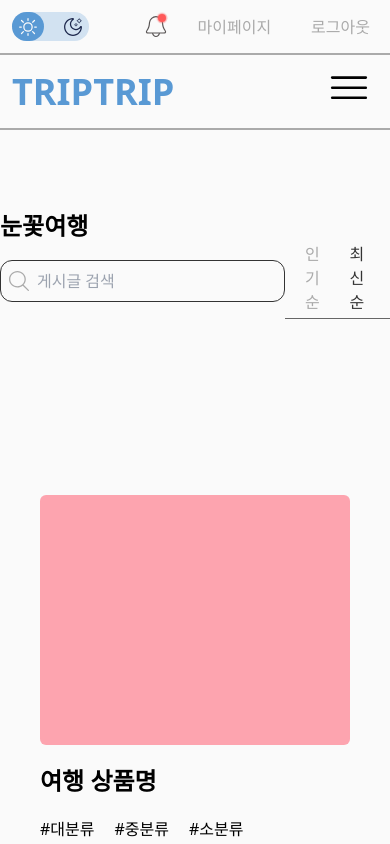
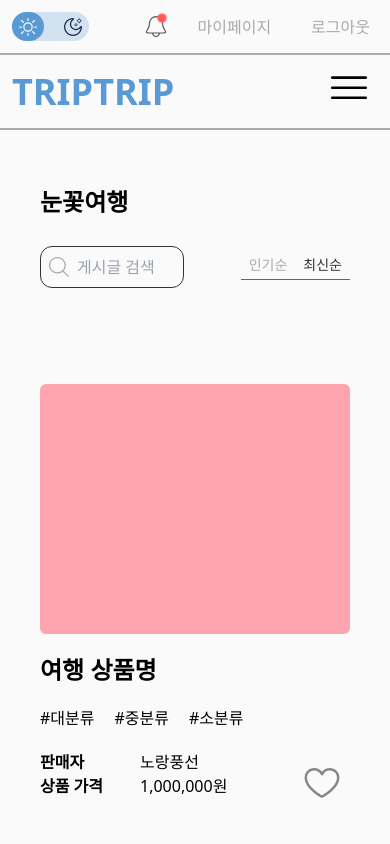
Before and after one commit to TRIP-Side-Project/frontend, a React (Vite) app: page /products in a window 390 px wide. Shown: the top 844 px of the page. Built offline with nearby package versions, Linux system fonts and the light colour scheme.

Commit message:
Style: 상품 목록 페이지 반응형 작업

```diff
--- a/src/components/Bookmark/Bookmark.tsx
+++ b/src/components/Bookmark/Bookmark.tsx
@@ -10,7 +10,7 @@ export default function Bookmark () {
   }
   return (
     <>
-    <div className="absolute bottom-2 right-2 md:top-0 md:right-0 cursor-pointer z-2" onClick={handleBookmark}>
+    <div className="absolute bottom-0 right-2 md:top-0 md:right-0 cursor-pointer" onClick={handleBookmark}>
       {isBookmarked ?
         <BookmarkButton fillColor="#FF5959" width="40px" height="30px" /> :
         <UnBookmarkButton fillColor="#888888" width="40px" height="30px" />
--- a/src/components/productListItems/ProductListItems.tsx
+++ b/src/components/productListItems/ProductListItems.tsx
@@ -1,3 +1,4 @@
+import { Link } from "react-router-dom";
 import Bookmark from "../Bookmark/Bookmark";
 
 export default function ProductListItems () {
@@ -5,7 +6,9 @@ export default function ProductListItems () {
 
   return (
     <>
-    <div className=" mx-10 md:mx-0 flex flex-col justify-start items-start md:justify-normal md:items-stretch md:flex-row relative my-24 cursor-pointer">
+    <div className="relative">
+      <Link to={'/products/detail'}>
+        <div className="flex flex-col justify-start items-start md:justify-normal md:items-stretch md:flex-row relative my-24 cursor-pointer">
           <div className="w-full md:w-1/3 h-[250px] bg-rose-300 rounded-md"></div>
           <div className="md:pl-5 flex flex-col md:justify-between">
             <div>
@@ -27,8 +30,11 @@ export default function ProductListItems () {
               </div>
             </div>
           </div>
+        </div>
+      </Link>
       <Bookmark />
     </div>
+
     </>
   )
 }
--- a/src/components/search/Search.tsx
+++ b/src/components/search/Search.tsx
@@ -8,7 +8,7 @@ const Search = () => {
 		setSearch(event.target.value);
 	};
 	return (
-		<div className="relative flex flex-row items-center px-2 py-1 border rounded-xl bg-BASIC_WHITE w-96 min-w-fit h-fit border-BASIC_BLACK">
+		<div className="relative flex flex-row items-center px-2 py-1 border rounded-xl bg-BASIC_WHITE md:w-96 w-36 h-fit border-BASIC_BLACK">
 			<div className="relative">
 				<SearchIcon fillColor={"#AAAAAA"} width={"20px"} height={"20px"} />
 			</div>
--- a/src/pages/ProductList.tsx
+++ b/src/pages/ProductList.tsx
@@ -3,7 +3,6 @@ import { useEffect, useState } from "react";
 import Search from "@/components/search/Search";
 import ProductListItems from "@/components/productListItems/ProductListItems";
 import Pagenation from "@/components/Pagenation";
-import { Link } from "react-router-dom";
 
 const ProductList = () => {
 
@@ -30,9 +29,9 @@ const ProductList = () => {
 
 
   return (
-    <div className="md:px-28 bg-BASIC_WHITE w-full">
-      <div className="md:flex md:justify-between md:items-end py-20">
-        <h1 className="text-2xl md:text-4xl font-bold">눈꽃여행</h1>
+    <div className="px-10 md:px-0 md:px-28 bg-BASIC_WHITE w-full">
+      <div className="md:flex md:justify-between md:items-end my-14 md:py-20">
+        <h1 className="my-7 md:my-0 text-2xl md:text-4xl font-bold">눈꽃여행</h1>
         {innerWidth > 768 &&
           <>
             <Search />
@@ -45,7 +44,7 @@ const ProductList = () => {
         {innerWidth <= 768 &&
           <div className="flex justify-between items-center">
             <Search />
-            <div className="flex gap-2 text-base border-b border-DARK_GRAY_COLOR px-3 pb-1">
+            <div className="flex text-sm border-b border-DARK_GRAY_COLOR pb-1">
               <span className={isSort ? viewSortClass : nonViewSortClass} onClick={handleSort}>인기순</span>
               <span className={!isSort ? viewSortClass : nonViewSortClass} onClick={handleSort}>최신순</span>
             </div>
@@ -53,9 +52,7 @@ const ProductList = () => {
         }
       </div>
       {Array.from(Array(5), (_, index) => (
-        <Link to={'/products/detail'}>
-          <ProductListItems key={index} />
-        </Link>
+        <ProductListItems key={index} />
 			))}
       <Pagenation />
     </div>
```
Lines whose indentation alone changed are shown as unchanged.
